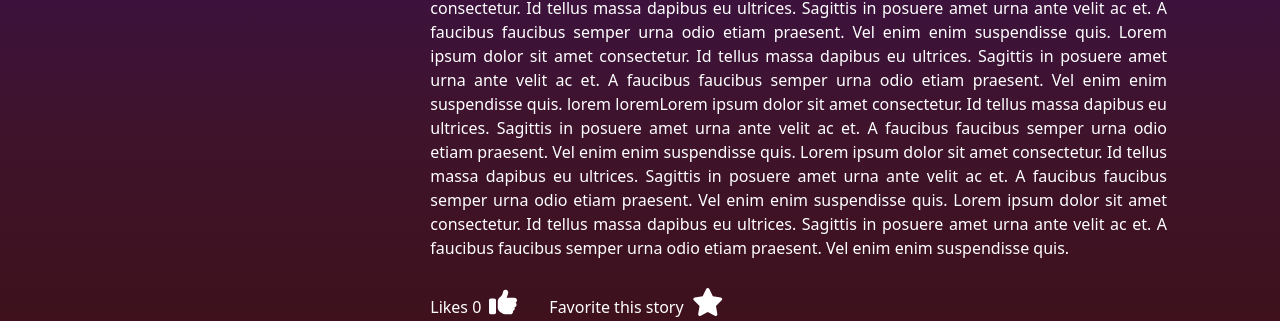
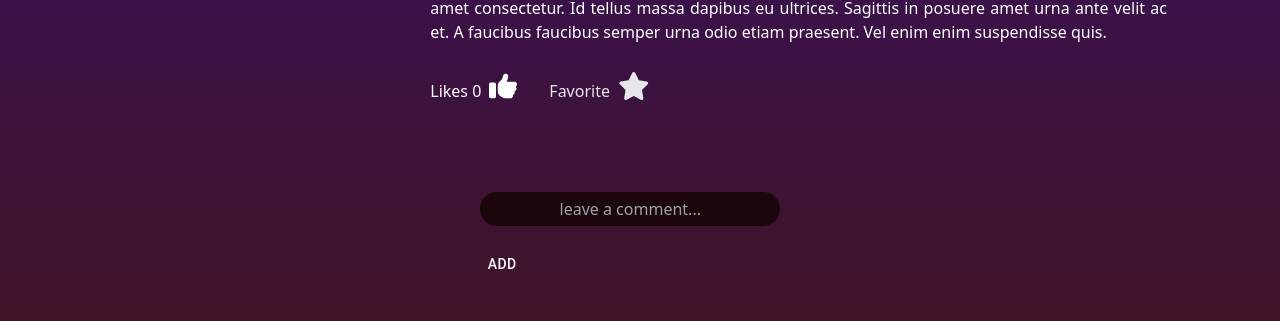
Before and after one commit to TheoCathy/ParaelVerse_app, a React (Create React App) app: page /story in a window 1280 px wide. Shown: the part 631-952 px from the top of the page. Built offline with nearby package versions, Linux system fonts and the light colour scheme.

Commit message:
Implemented comment and favorite funtionality

```diff
--- a/src/CharacterStory.js
+++ b/src/CharacterStory.js
@@ -1,12 +1,9 @@
 import React, { useState } from "react";
+// import { useHistory } from 'react-router-dom';
 import { Navbar } from "./componets/Navbar";
 import { Footer } from "./componets/Footer";
 import { FontAwesomeIcon } from "@fortawesome/react-fontawesome";
-import {
-  faComment,
-  faThumbsUp,
-  faStar,
-} from "@fortawesome/free-solid-svg-icons";
+import { faThumbsUp, faStar } from "@fortawesome/free-solid-svg-icons";
 // import CharacterBio from "./character.json";
 import { Comments } from "./componets/Comments";
 import { SubmitLink } from "./SubmitLink";
@@ -19,6 +16,12 @@ export const CharacterStory = () => {
       setLikes(likes + (isLike ? -1 : 1));
       setIsLike(!isLike);
     };
+
+  const [isFavorite, setIsFavorite] = useState(false);
+  // const history = useHistory();
+  const handleFavoriteClick = () => {
+    setIsFavorite(!isFavorite);
+  };
 
   return (
     <>
@@ -41,9 +44,8 @@ export const CharacterStory = () => {
               et. A faucibus faucibus semper urna odio etiam praesent. Vel enim
               enim suspendisse quis. Lorem ipsum dolor sit amet consectetur. Id
               tellus massa dapibus eu ultrices. Sagittis in posuere amet urna
-              ante velit ac et. A faucibus faucibus semper urna odio etiam
-              praesent. Vel enim enim suspendisse quis. Lorem ipsum dolor sit
-              amet consectetur. Id tellus massa dapibus eu ultrices. Sagittis in
+              Vel enim enim suspendisse quis. Lorem ipsum dolor sit amet
+              consectetur. Id tellus massa dapibus eu ultrices. Sagittis in
               posuere amet urna ante velit ac et. A faucibus faucibus semper
               urna odio etiam praesent. Vel enim enim suspendisse quis. lorem
               loremLorem ipsum dolor sit amet consectetur. Id tellus massa
@@ -51,29 +53,17 @@ export const CharacterStory = () => {
               et. A faucibus faucibus semper urna odio etiam praesent. Vel enim
               enim suspendisse quis. Lorem ipsum dolor sit amet consectetur. Id
               tellus massa dapibus eu ultrices. Sagittis in posuere amet urna
-              ante velit ac et. A faucibus faucibus semper urna odio etiam
-              praesent. Vel enim enim suspendisse quis. Lorem ipsum dolor sit
-              amet consectetur. Id tellus massa dapibus eu ultrices. Sagittis in
+              Vel enim enim suspendisse quis. Lorem ipsum dolor sit amet
+              consectetur. Id tellus massa dapibus eu ultrices. Sagittis in
               posuere amet urna ante velit ac et. A faucibus faucibus semper
-              urna odio etiam praesent. Vel enim enim suspendisse quis.
-              lorem loremLorem ipsum dolor sit amet consectetur. Id tellus massa
+              urna odio etiam praesent. Vel enim enim suspendisse quis. lorem
+              loremLorem ipsum dolor sit amet consectetur. Id tellus massa
               dapibus eu ultrices. Sagittis in posuere amet urna ante velit ac
               et. A faucibus faucibus semper urna odio etiam praesent. Vel enim
               enim suspendisse quis. Lorem ipsum dolor sit amet consectetur. Id
               tellus massa dapibus eu ultrices. Sagittis in posuere amet urna
-              ante velit ac et. A faucibus faucibus semper urna odio etiam
-              praesent. Vel enim enim suspendisse quis. Lorem ipsum dolor sit
-              amet consectetur. Id tellus massa dapibus eu ultrices. Sagittis in
-              posuere amet urna ante velit ac et. A faucibus faucibus semper
-              urna odio etiam praesent. Vel enim enim suspendisse quis.
-              lorem loremLorem ipsum dolor sit amet consectetur. Id tellus massa
-              dapibus eu ultrices. Sagittis in posuere amet urna ante velit ac
-              et. A faucibus faucibus semper urna odio etiam praesent. Vel enim
-              enim suspendisse quis. Lorem ipsum dolor sit amet consectetur. Id
-              tellus massa dapibus eu ultrices. Sagittis in posuere amet urna
-              ante velit ac et. A faucibus faucibus semper urna odio etiam
-              praesent. Vel enim enim suspendisse quis. Lorem ipsum dolor sit
-              amet consectetur. Id tellus massa dapibus eu ultrices. Sagittis in
+              Vel enim enim suspendisse quis. Lorem ipsum dolor sit amet
+              consectetur. Id tellus massa dapibus eu ultrices. Sagittis in
               posuere amet urna ante velit ac et. A faucibus faucibus semper
               urna odio etiam praesent. Vel enim enim suspendisse quis.
               <div className="mr-20px,pr-20px mt-7">
@@ -87,8 +77,12 @@ export const CharacterStory = () => {
                   />
                 </button>
 
-                <button className="ml-8 position-space justify-around">
-                  Favorite this story
+                <button
+                  className={`ml-8 position-space justify-around
+                ${isFavorite ? "text-yellow-500" : "text-gray-200"}`}
+                  onClick={handleFavoriteClick}
+                >
+                  Favorite
                   <FontAwesomeIcon
                     icon={faStar}
                     style={{ fontSize: "28px", marginLeft: "8px" }}
--- a/src/Favourite.js
+++ b/src/Favourite.js
@@ -5,12 +5,18 @@ import { Navbar } from "./componets/Navbar";
 import { SubmitLink } from "./SubmitLink";
 import "./Pages.css";
 
-export const Favourite = () => {
+export const Favourite = (favoriteItems ) => {
   return (
     <>
       <Navbar />
       <div className="favs">
         <h1> YOU DON'T HAVE ANY FAVOURITES YET 😉...</h1>
+        <h2>Favorite Items</h2>
+      <ul>
+        {favoriteItems.map((item) => (
+          <li key={item.id}>{item.name}</li>
+        ))}
+      </ul>
         <h6>
           {/* <button className="relative bottom-0 left-0 text-base"> */}
           {/* {" "} */}
--- a/src/SubmitLink.js
+++ b/src/SubmitLink.js
@@ -9,7 +9,7 @@ export const SubmitLink = () => {
     <>
       <div
         className="flex space-y-6 place-content-center m-4 border-2 rounded-lg bg-blue-300 opacity-80"
-        style={{ width: "550px", height: "250px", marginLeft: "400px" }}
+        style={{ width: "550px", height: "250px", marginLeft: "400px", marginTop: "300px"}}
       >
         <div>
           <img
--- a/src/componets/Comments.js
+++ b/src/componets/Comments.js
@@ -1,20 +1,78 @@
 import React, { useState } from "react";
-import { FontAwesomeIcon } from "@fortawesome/react-fontawesome";
-import { faComment } from "@fortawesome/free-solid-svg-icons";
+// import { FontAwesomeIcon } from "@fortawesome/react-fontawesome";
+// import { faComment } from "@fortawesome/free-solid-svg-icons";
+import { Button } from "@mui/material";
 
 export const Comments = () => {
+  const [comments, setComments] = useState([]);
+  const [newComment, setNewComment] = useState("");
+
+  const handleInputChange = (e) => {
+    setNewComment(e.target.value);
+  };
+
+  const handleCommentSubmit = (e) => {
+    e.preventDefault();
+    if (newComment.trim() === "") {
+      return;
+    }
+    const comment = {
+      id: Date.now(),
+      text: newComment,
+      likes: 0,
+    };
+    setComments([...comments, comment]);
+    setNewComment("");
+  };
+
+  const handleLikeComment = (id) => {
+    const updatedComments = comments.map((comment) => {
+      if (comment.id === id) {
+        return {
+          ...comment,
+          likes: comment.likes + 1,
+        };
+      }
+      return comment;
+    });
+    setComments(updatedComments);
+  };
+
   return (
-    <div className="absolute flex">
+    <div className="absolute flex 0 m-10 ">
+      <form onSubmit={handleCommentSubmit}>
         <input
           placeholder="leave a comment..."
           type="text"
           className="comment-bar"
-        // style={text:#50d71e}
+          value={newComment}
+          onChange={handleInputChange}
+          style={{ marginLeft: "10px" }}
         />
-      <button>
-        {" "}
-        <FontAwesomeIcon icon={faComment} style={{ fontSize: "28px", marginLeft: "8px"  }}/>
+        <Button classname = "justify" style={{ color: "white" }} type="submit">
+          Add
+        </Button>
+      </form>
+      <ul className="absolute">
+        {comments.map((comment) => (
+          <li key={comment.id}>
+            {comment.text}
+            <button onClick={() => handleLikeComment(comment.id)}>
+              : 👍🏽  {comment.likes}
             </button>
+          </li>
+        ))}
+      </ul>
     </div>
   );
 };
+
+{
+  /* <button>
+        {" "}
+        <FontAwesomeIcon
+          icon={faComment}
+          style={{ fontSize: "28px", marginLeft: "8px", marginTop: "25px" }}
+        />
+      </button> */
+}
```
Lines whose indentation alone changed are shown as unchanged.
